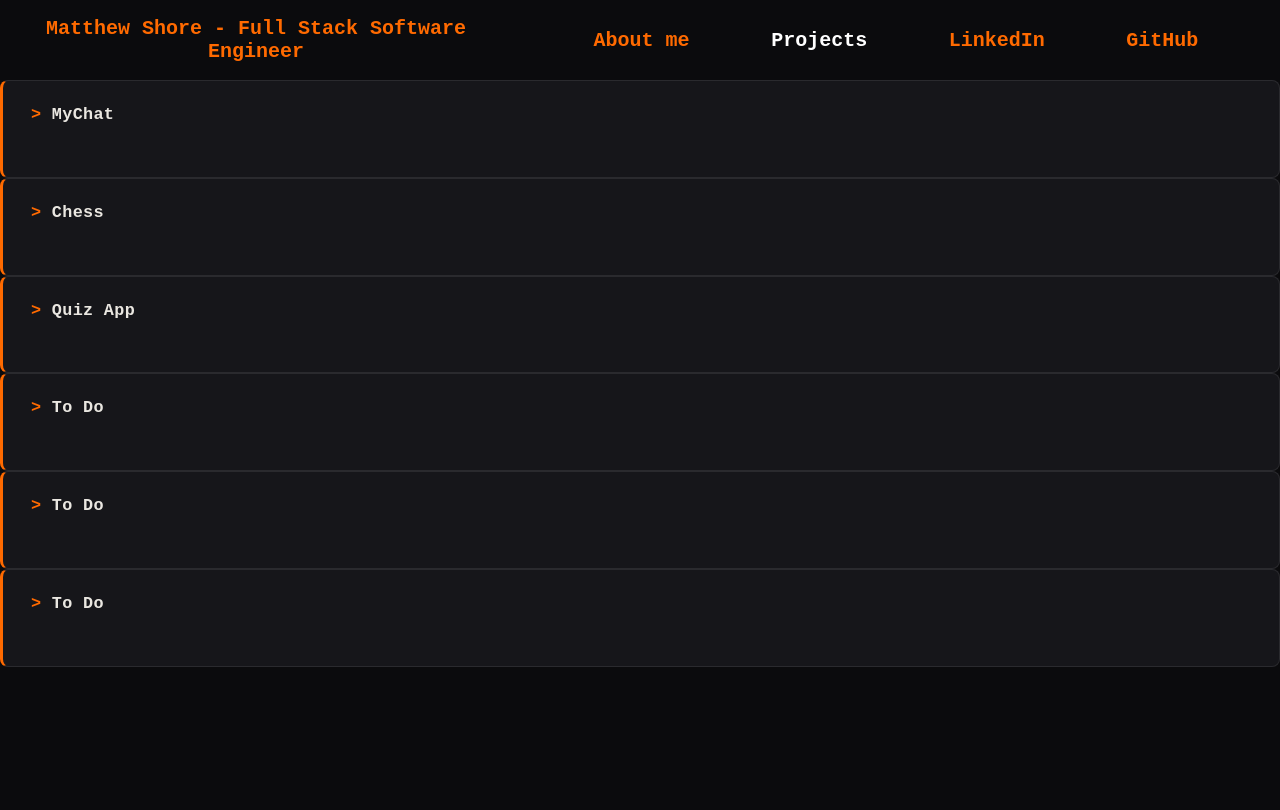
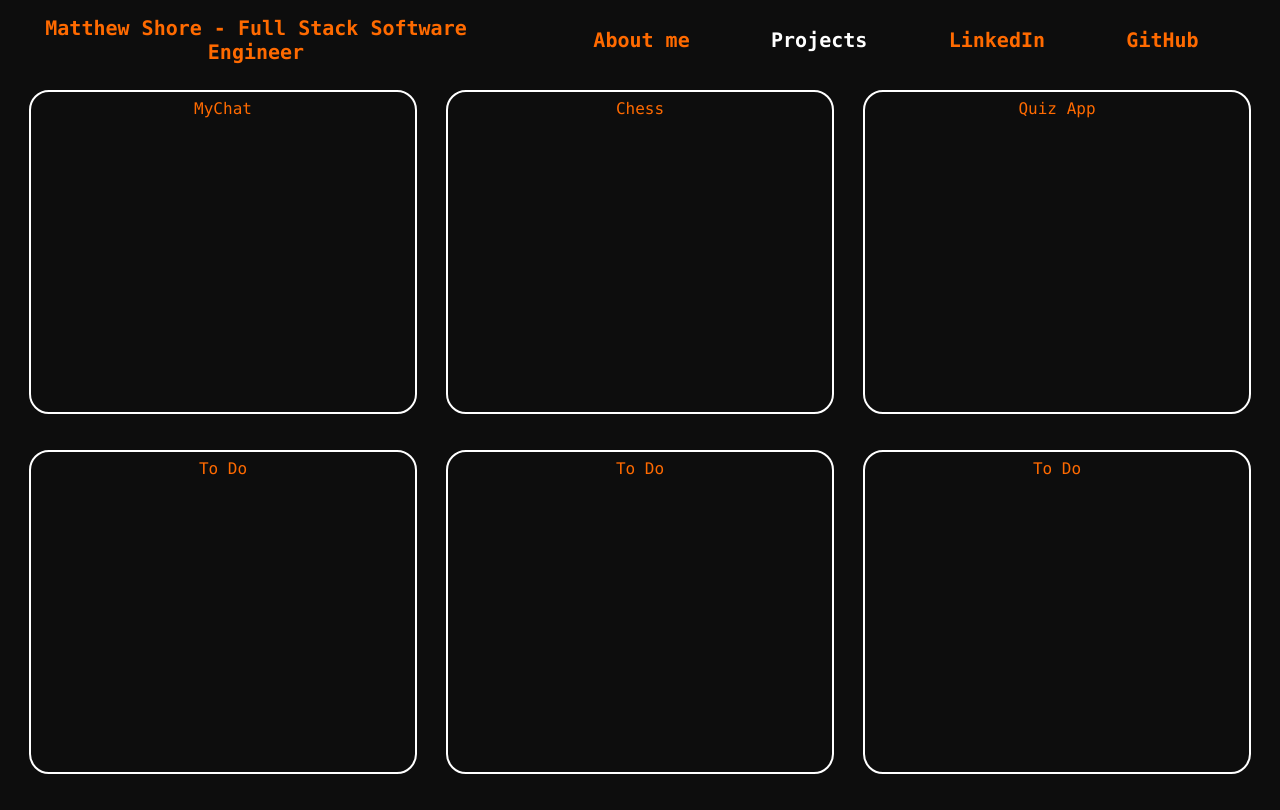
Before and after one commit to MatthewShoreWeb/Website, a React (Create React App) app in the folder website/: page / in a window 1280 px wide. Both pictures are taken after a click on the element "Projects". Built offline with nearby package versions, Linux system fonts and the light colour scheme.

Commit message:
Reformatted projects UI

```diff
--- a/website/src/Components/Pages/Projects/Projects.css
+++ b/website/src/Components/Pages/Projects/Projects.css
@@ -1,80 +1,28 @@
-  :root {
-    --bg: #0b0b0d;
-    --panel: #16161a;
-    --orange: #ff6a00;
-    --orange-dim: #ff6a0033;
-    --text: #eae7e1;
-    --mono: 'JetBrains Mono', 'Fira Code', monospace;
-  }
-
-  * { box-sizing: border-box; }
-
-  body {
-    margin: 0;
-    background: var(--bg);
-    font-family: var(--mono);
+#projectsBody {
+  display: flex;
+  flex-wrap: wrap;
+  width: 100vw;
+  height: 90vh;
+  padding-top: 10px;
+  align-items: space-evenly;
+  justify-content: space-evenly;
+  color: white;
 }
 
 .projectItem {
   display: flex;
-    flex-direction: column;
-    gap: 0.9rem;
-    background: var(--panel);
-    border: 1px solid #2a2a2e;
-    border-left: 3px solid var(--orange);
-    border-radius: 8px;
-    padding: 1.5rem 1.75rem;
-    font-family: var(--mono);
-    color: var(--text);
-    transition: transform 0.2s ease, box-shadow 0.2s ease, border-color 0.2s ease;
-  }
-
-  .projectItem:hover {
-    transform: translateY(-3px);
-    border-color: var(--orange);
-    box-shadow: 0 8px 24px var(--orange-dim);
+  height: 40vh;
+  width: 30vw;
+  border: 2.5px solid white;
+  border-radius: 20px;
 }
 
 .projectTitle {
-    font-size: 1.05rem;
-    font-weight: 700;
-    letter-spacing: 0.02em;
-    color: var(--text);
+  display: flex;
+  align-items: center;
+  justify-content: center;
+  width: 100%;
+  height: 10%;
+  color: #FF6A00;
+  font-weight: 550;
 }
-
-  .projectTitle::before {
-    content: '> ';
-    color: var(--orange);
-  }
-
-  .projectDesc {
-    font-size: 0.9rem;
-    line-height: 1.6;
-    color: var(--text);
-    opacity: 0.75;
-  }
-
-  .projectSkills {
-    display: flex;
-    flex-wrap: wrap;
-    gap: 0.5rem;
-    margin-top: auto;
-  }
-
-  .projectSkill {
-    font-family: var(--mono);
-    font-size: 0.8rem;
-    color: var(--orange);
-    background: #ff6a0014;
-    border: 1px solid var(--orange-dim);
-    border-radius: 4px;
-    padding: 0.3rem 0.65rem;
-  }
-
-  .projectsGrid {
-    display: grid;
-    grid-template-columns: repeat(auto-fill, minmax(300px, 1fr));
-    gap: 1.5rem;
-    padding: 2.5rem;
-    background: var(--bg);
-  }
--- a/website/src/Components/Pages/Projects/Projects.tsx
+++ b/website/src/Components/Pages/Projects/Projects.tsx
@@ -8,9 +8,7 @@ interface PropTypes {
 export default function Projects({ projectInfo }: PropTypes) {
     return (
         <div id='projectsBody'>
-            <div id='projectsHeader'>
                 {projectInfo.map((project) => <ProjectItem itemInfo={project} />)}
-            </div>
         </div>
     )
 }
```
Lines whose indentation alone changed are shown as unchanged.
